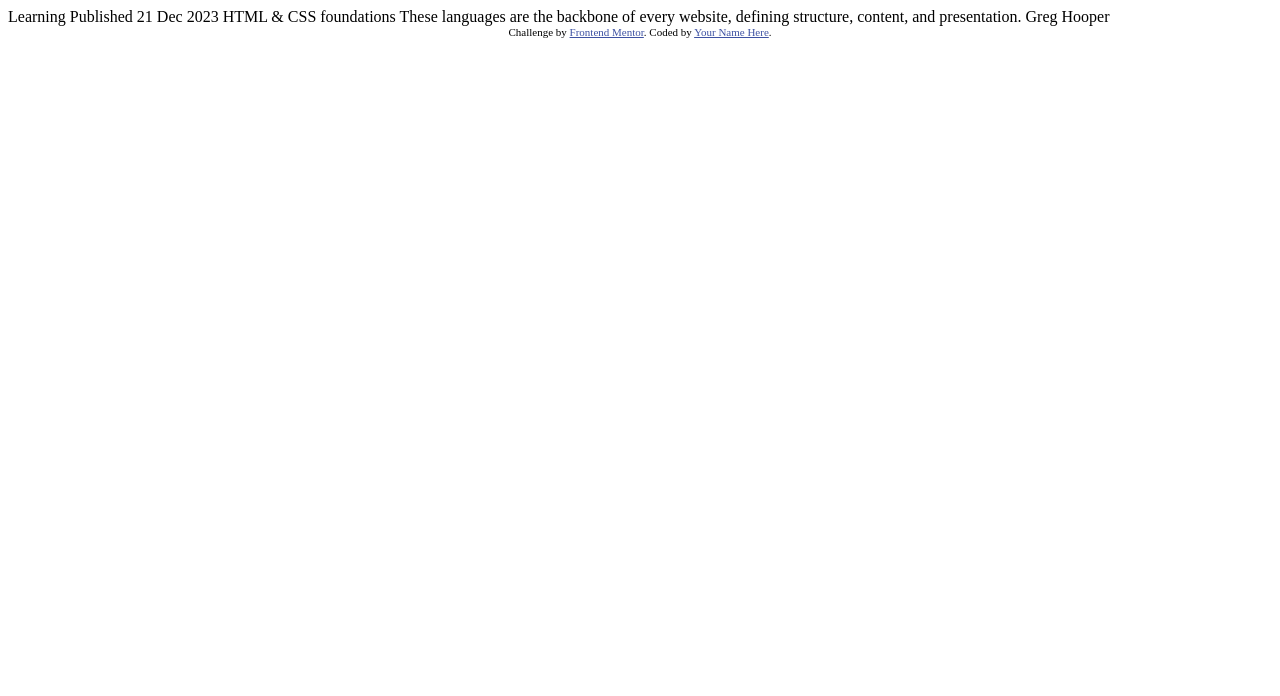
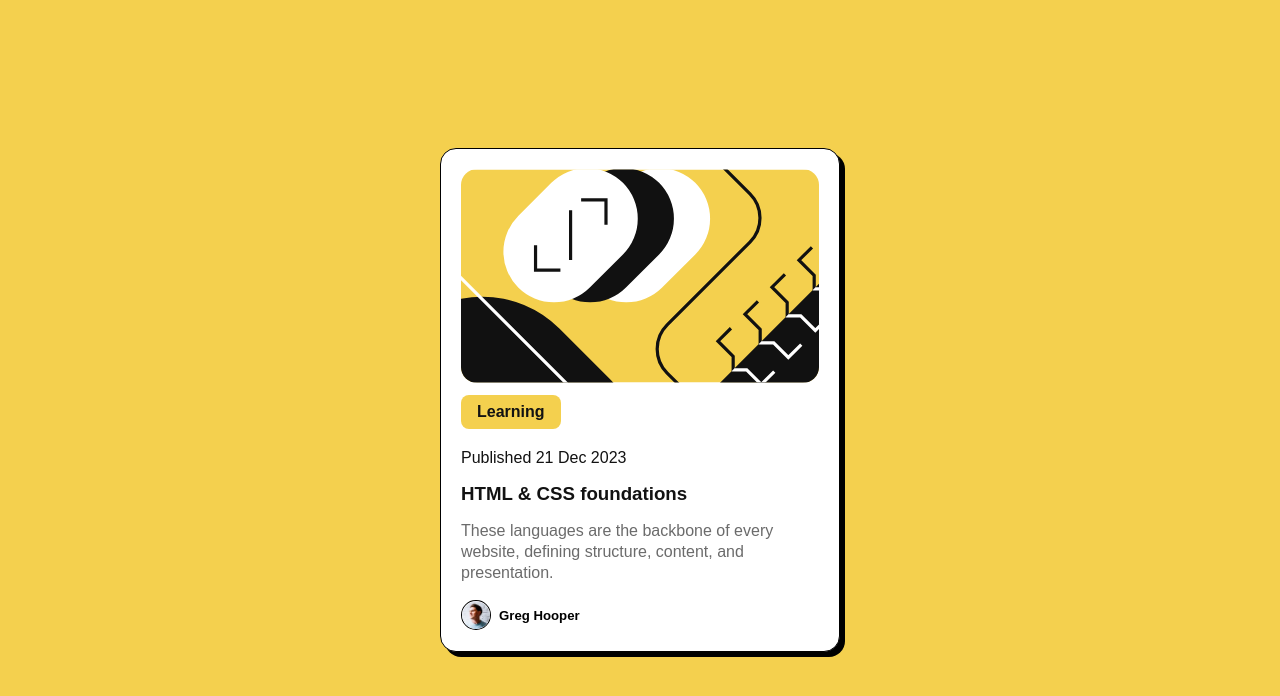
Before and after one commit to tarik-sohan/frontendmentor-blogcard, a plain HTML site: page index.html in a window 1280 px wide. Drawn offline with Linux system fonts and the light colour scheme.

Commit message:
updated readme

```diff
--- /dev/null
+++ b/Style.css
@@ -0,0 +1,103 @@
+@font-face {
+  font-family: "Figtree";
+  src: url("assets/fonts/static/Figtree-ExtraBold.ttf") format("ttf"),
+    url("assets/fonts/static/Figtree-SemiBold.ttf") format("ttf"),
+    url("assets/fonts/Figtree-Italic-VariableFont_wght.ttf") format("ttf"),
+    url("assets/fonts/Figtree-VariableFont_wght.ttf") format("ttf");
+}
+
+:root {
+  --yellow: hsl(47, 88%, 63%);
+  --white: hsl(0, 0%, 100%);
+  --gray-500: hsl(0, 0%, 42%);
+  --gray-950: hsl(0, 0%, 7%);
+}
+
+*,
+*::after,
+*::before {
+  box-sizing: border-box;
+  margin: 0;
+}
+
+body {
+  font-family: "Fitgree", sans-serif;
+  background-color: var(--yellow);
+  width: 100%;
+  height: 100vh;
+  display: flex;
+  justify-content: center;
+  align-items: center;
+  font-size: 1rem;
+}
+
+main {
+  width: 400px;
+  background-color: var(--white);
+  border-radius: 1rem;
+  padding: 1.25rem;
+  border: 1px solid black;
+  box-shadow: 5px 5px #000;
+}
+
+main > img {
+  width: 100%;
+  border-radius: 1rem;
+}
+
+.tag {
+  padding: 0.5rem 1rem;
+  background-color: var(--yellow);
+  color: var(--gray-950);
+  width: fit-content;
+  border-radius: 0.5rem;
+  font-weight: 500;
+  margin: 0.5rem 0;
+  font-weight: 600;
+}
+
+p {
+  margin: 0.5rem 0;
+  font-weight: 500;
+}
+
+.date {
+  color: var(--gray-950);
+  margin-top: 20px;
+  margin-bottom: 0;
+}
+
+.profile {
+  display: flex;
+  gap: 0.5rem;
+  align-items: center;
+  margin-top: 1rem;
+}
+
+.profile p {
+  font-weight: 800;
+  font-size: 0.825rem;
+}
+
+.profile img {
+  width: 30px;
+  border: 1px solid black;
+  border-radius: 50%;
+}
+
+h3 {
+  font-weight: 800;
+  margin: 1rem 0;
+  color: var(--gray-950);
+}
+
+h3:hover {
+  color: var(--yellow);
+  cursor: pointer;
+}
+
+.description {
+  font-weight: 500;
+  line-height: 1.3;
+  color: var(--gray-500);
+}
--- a/index.html
+++ b/index.html
@@ -1,34 +1,32 @@
 <!DOCTYPE html>
 <html lang="en">
   <head>
-  <meta charset="UTF-8">
-  <meta name="viewport" content="width=device-width, initial-scale=1.0"> <!-- displays site properly based on user's device -->
+    <meta charset="UTF-8" />
+    <meta name="viewport" content="width=device-width, initial-scale=1.0" />
 
-  <link rel="icon" type="image/png" sizes="32x32" href="./assets/images/favicon-32x32.png">
-
+    <link
+      rel="icon"
+      type="image/png"
+      sizes="32x32"
+      href="./assets/images/favicon-32x32.png"
+    />
+    <link rel="stylesheet" href="style.css" />
     <title>Frontend Mentor | Blog preview card</title>
-
-  <!-- Feel free to remove these styles or customise in your own stylesheet 👍 -->
-  <style>
-    .attribution { font-size: 11px; text-align: center; }
-    .attribution a { color: hsl(228, 45%, 44%); }
-  </style>
   </head>
   <body>
-
-  Learning
-
-  Published 21 Dec 2023
-
-  HTML & CSS foundations
-
-  These languages are the backbone of every website, defining structure, content, and presentation.
-
-  Greg Hooper
-
-  <div class="attribution">
-    Challenge by <a href="https://www.frontendmentor.io?ref=challenge" target="_blank">Frontend Mentor</a>.
-    Coded by <a href="#">Your Name Here</a>.
+    <main>
+      <img src="./assets/images/illustration-article.svg" alt="illustration" />
+      <div class="tag">Learning</div>
+      <p class="date">Published 21 Dec 2023</p>
+      <h3>HTML & CSS foundations</h3>
+      <p class="description">
+        These languages are the backbone of every website, defining structure,
+        content, and presentation.
+      </p>
+      <div class="profile">
+        <img src="./assets/images/image-avatar.webp" alt="avatar" />
+        <p>Greg Hooper</p>
       </div>
+    </main>
   </body>
 </html>
```
Also changed, not shown: Capture.PNG (added), 1 other file. Lines whose indentation alone changed are shown as unchanged.
